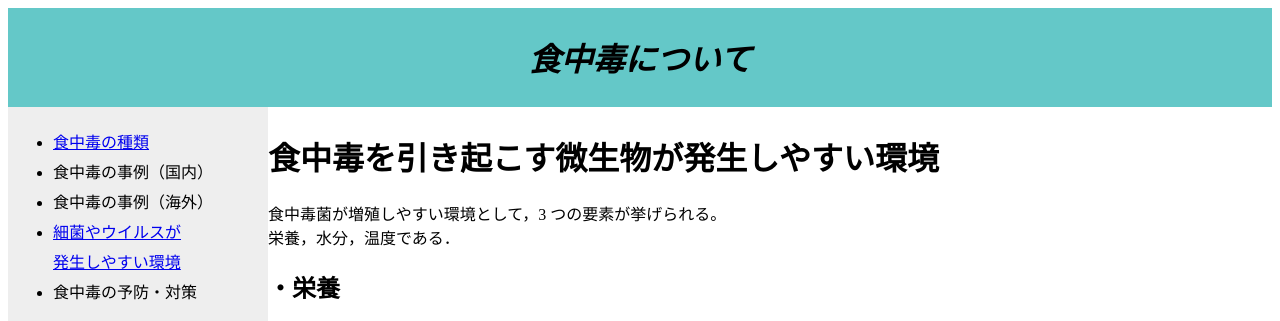
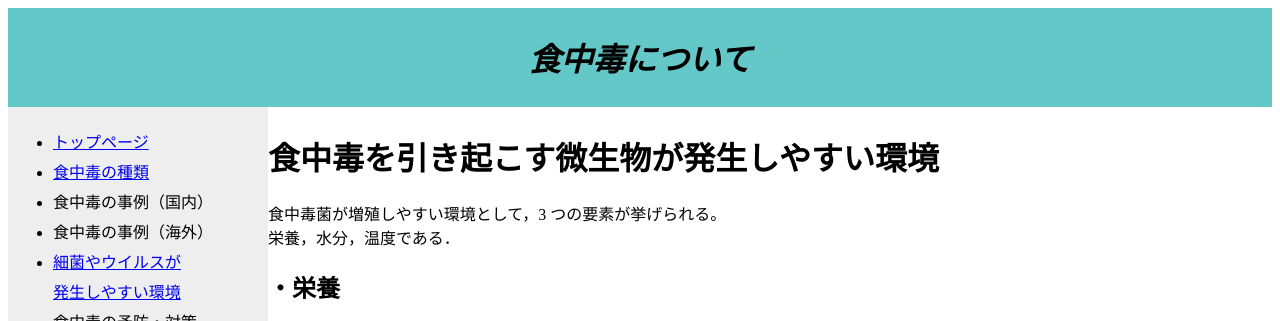
Before and after one commit to ryuju2059141/ryuju2059141.gifthub.io, a plain HTML site: page index.html in a window 1280 px wide. Shown: the top 321 px of the page. Drawn offline with Linux system fonts and the light colour scheme.

Commit message:
Update index.html

```diff
--- a/index.html
+++ b/index.html
@@ -43,7 +43,7 @@ th, td {
 </div>
 <div id="nav">
     <ul type="disc">
-    <li><a href="https://ryuju2059141.github.io/ryuju2059141top.gifthub.io/>トップページ</a>
+    <li><a href="https://ryuju2059141.github.io/ryuju2059141top.gifthub.io/">トップページ</a>
     </li><li><a href="https://tomo0912.github.io/prog-8.github.io/">食中毒の種類</a>
     </li><li>食中毒の事例（国内）
     </li><li>食中毒の事例（海外）
```
